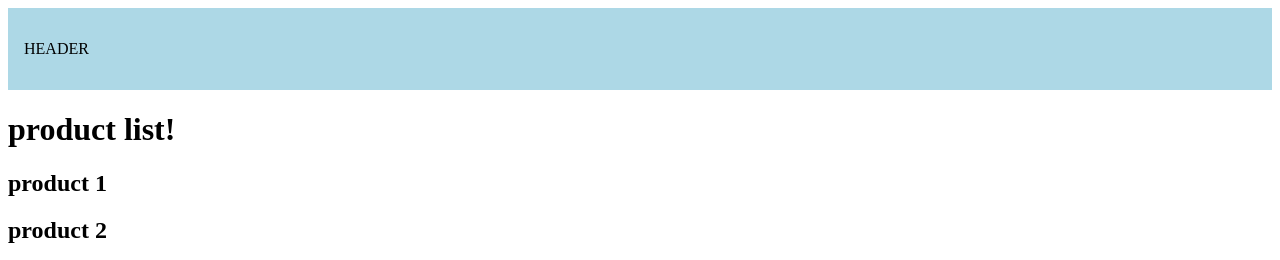
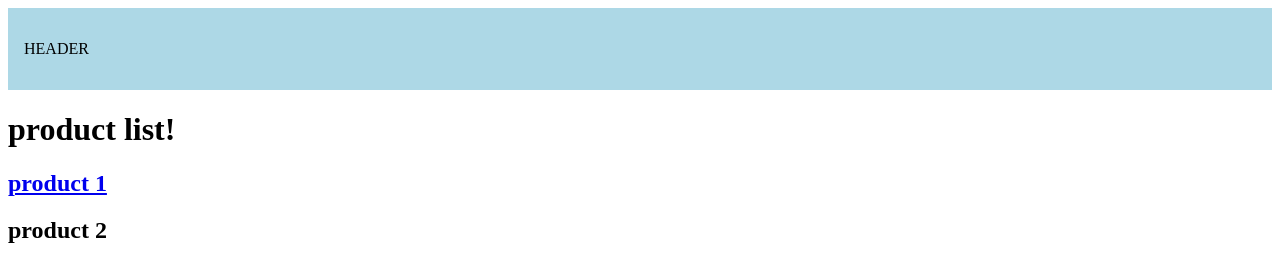
Before and after one commit to SimpleFlex/NEXTJS_TUTORIAL, a Next.js app: page /dynamicRoouting in a window 1280 px wide. Shown: the top 260 px of the page. Built offline with nearby package versions, Linux system fonts and the light colour scheme.

Commit message:
link components

```diff
--- a/src/app/(marketing)/dashboard/page.tsx
+++ b/src/app/(marketing)/dashboard/page.tsx
@@ -1,7 +1,10 @@
+import Link from "next/link";
+
 export default function Dashbord() {
   return (
     <div>
       <h1>DASHBOARD !!!!</h1>
+      <Link href="login">Login</Link>
     </div>
   );
 }
--- a/src/app/(marketing)/dynamicRoouting/page.tsx
+++ b/src/app/(marketing)/dynamicRoouting/page.tsx
@@ -1,8 +1,12 @@
+import Link from "next/link";
+
 export default function Dashbord() {
   return (
     <div>
       <h1>product list!</h1>
-      <h2>product 1</h2>
+      <Link href="dynamicRoouting/1">
+        <h2>product 1</h2>
+      </Link>
       <h2>product 2</h2>
       <h2>product 3</h2>
       <h2>product 4</h2>
```
